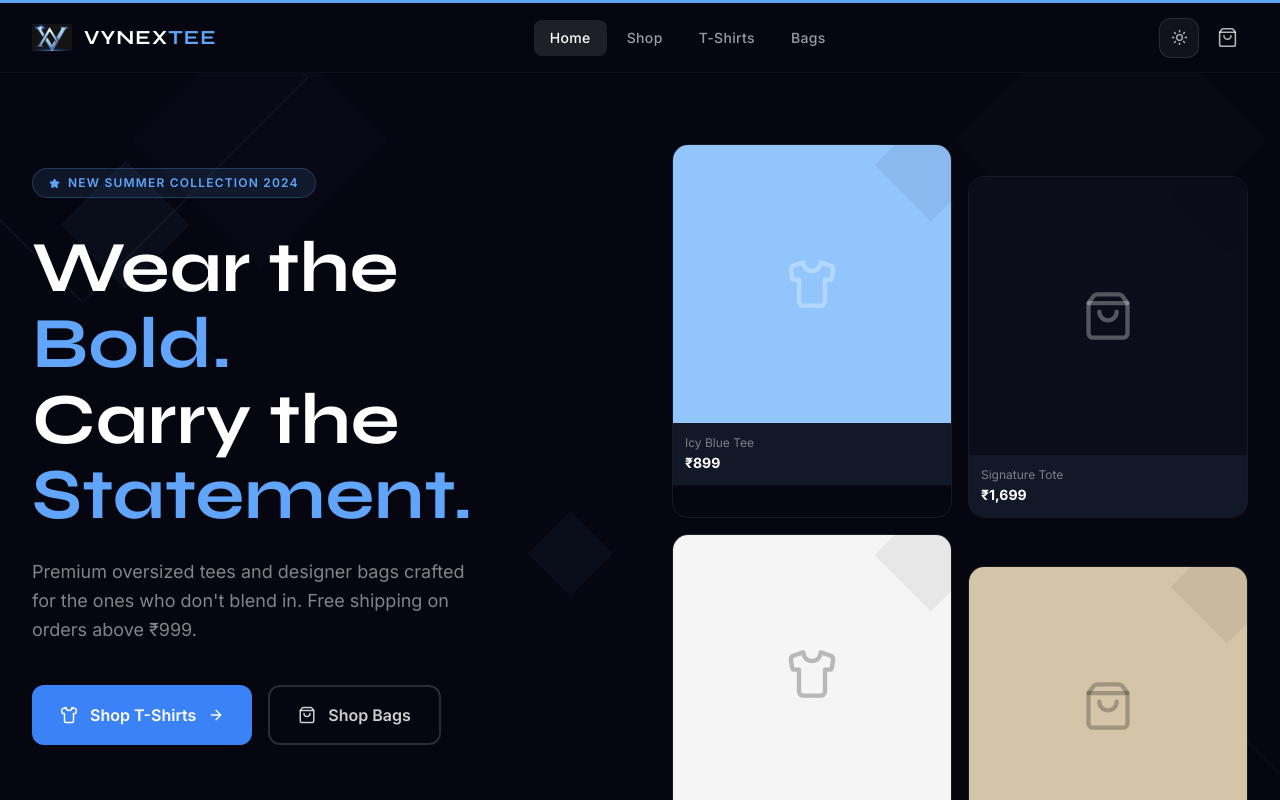
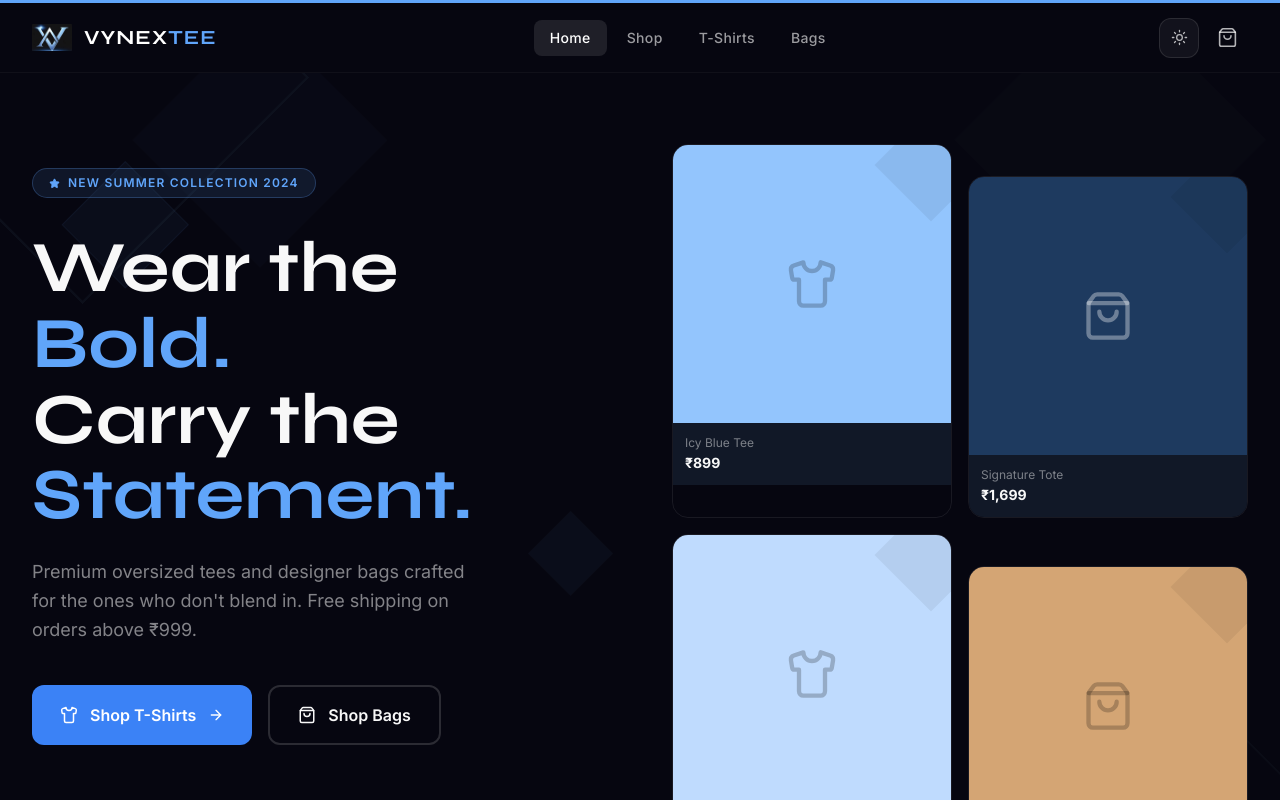
Before and after one commit to Adityagoyal1304/VynexTee, a React (Vite) app in the folder frontend/: page / in a window 1280 px wide. Shown: the top 800 px of the page. Built offline with nearby package versions, Linux system fonts and the light colour scheme.

Commit message:
ui changes

```diff
--- a/frontend/src/index.css
+++ b/frontend/src/index.css
@@ -1,111 +1,2 @@
-:root {
-  --text: #6b6375;
-  --text-h: #08060d;
-  --bg: #fff;
-  --border: #e5e4e7;
-  --code-bg: #f4f3ec;
-  --accent: #aa3bff;
-  --accent-bg: rgba(170, 59, 255, 0.1);
-  --accent-border: rgba(170, 59, 255, 0.5);
-  --social-bg: rgba(244, 243, 236, 0.5);
-  --shadow:
-    rgba(0, 0, 0, 0.1) 0 10px 15px -3px, rgba(0, 0, 0, 0.05) 0 4px 6px -2px;
-
-  --sans: system-ui, 'Segoe UI', Roboto, sans-serif;
-  --heading: system-ui, 'Segoe UI', Roboto, sans-serif;
-  --mono: ui-monospace, Consolas, monospace;
-
-  font: 18px/145% var(--sans);
-  letter-spacing: 0.18px;
-  color-scheme: light dark;
-  color: var(--text);
-  background: var(--bg);
-  font-synthesis: none;
-  text-rendering: optimizeLegibility;
-  -webkit-font-smoothing: antialiased;
-  -moz-osx-font-smoothing: grayscale;
-
-  @media (max-width: 1024px) {
-    font-size: 16px;
-  }
-}
-
-@media (prefers-color-scheme: dark) {
-  :root {
-    --text: #9ca3af;
-    --text-h: #f3f4f6;
-    --bg: #16171d;
-    --border: #2e303a;
-    --code-bg: #1f2028;
-    --accent: #c084fc;
-    --accent-bg: rgba(192, 132, 252, 0.15);
-    --accent-border: rgba(192, 132, 252, 0.5);
-    --social-bg: rgba(47, 48, 58, 0.5);
-    --shadow:
-      rgba(0, 0, 0, 0.4) 0 10px 15px -3px, rgba(0, 0, 0, 0.25) 0 4px 6px -2px;
-  }
-
-  #social .button-icon {
-    filter: invert(1) brightness(2);
-  }
-}
-
-body {
-  margin: 0;
-}
-
-#root {
-  width: 1126px;
-  max-width: 100%;
-  margin: 0 auto;
-  text-align: center;
-  border-inline: 1px solid var(--border);
-  min-height: 100svh;
-  display: flex;
-  flex-direction: column;
-  box-sizing: border-box;
-}
-
-h1,
-h2 {
-  font-family: var(--heading);
-  font-weight: 500;
-  color: var(--text-h);
-}
-
-h1 {
-  font-size: 56px;
-  letter-spacing: -1.68px;
-  margin: 32px 0;
-  @media (max-width: 1024px) {
-    font-size: 36px;
-    margin: 20px 0;
-  }
-}
-h2 {
-  font-size: 24px;
-  line-height: 118%;
-  letter-spacing: -0.24px;
-  margin: 0 0 8px;
-  @media (max-width: 1024px) {
-    font-size: 20px;
-  }
-}
-p {
-  margin: 0;
-}
-
-code,
-.counter {
-  font-family: var(--mono);
-  display: inline-flex;
-  border-radius: 4px;
-  color: var(--text-h);
-}
-
-code {
-  font-size: 15px;
-  line-height: 135%;
-  padding: 4px 8px;
-  background: var(--code-bg);
-}
+/* This file intentionally left minimal.
+   All theme variables and base styles are in src/styles/index.css */
--- a/frontend/src/pages/HomePage.jsx
+++ b/frontend/src/pages/HomePage.jsx
@@ -70,7 +70,7 @@ const HomePage = () => {
       ══════════════════════════════════════════════════════════════ */}
       <section
         className="relative min-h-screen flex items-center overflow-hidden"
-        style={{ backgroundColor: "var(--bg-nav)" }}
+        style={{ backgroundColor: "var(--bg-hero)" }}
         aria-label="Hero"
       >
         {/* ── Diamond decorations ── */}
@@ -91,8 +91,8 @@ const HomePage = () => {
               <div
                 className="inline-flex items-center gap-2 px-4 py-1.5 rounded-full text-xs font-semibold tracking-widest uppercase mb-8"
                 style={{
-                  background: "rgba(96,165,250,0.1)",
-                  border: "1px solid rgba(96,165,250,0.25)",
+                  background: "var(--hero-tag-bg)",
+                  border: "1px solid var(--hero-tag-border)",
                   color: "var(--accent)",
                 }}
               >
@@ -101,8 +101,8 @@ const HomePage = () => {
               </div>
 
               <h1
-                className="text-5xl sm:text-6xl lg:text-7xl font-bold leading-[1.05] text-white mb-6"
-                style={{ fontFamily: "Syne, sans-serif" }}
+                className="text-5xl sm:text-6xl lg:text-7xl font-bold leading-[1.05] mb-6"
+                style={{ fontFamily: "Syne, sans-serif", color: "var(--hero-text)" }}
               >
                 Wear the{" "}
                 <span style={{ color: "var(--accent)" }}>Bold.</span>
@@ -111,7 +111,7 @@ const HomePage = () => {
                 <span style={{ color: "var(--accent)" }}>Statement.</span>
               </h1>
 
-              <p className="text-lg leading-relaxed max-w-md mb-10" style={{ color: "rgba(255,255,255,0.5)" }}>
+              <p className="text-lg leading-relaxed max-w-md mb-10" style={{ color: "var(--hero-text-sub)" }}>
                 Premium oversized tees and designer bags crafted for the ones who don't blend in.
                 Free shipping on orders above ₹999.
               </p>
@@ -129,8 +129,8 @@ const HomePage = () => {
                 </Link>
                 <Link
                   to="/shop?category=bag"
-                  className="inline-flex items-center gap-3 px-7 py-4 rounded-xl font-semibold text-base text-white/80 transition-all duration-200 hover:text-white focus:outline-none"
-                  style={{ border: "2px solid rgba(255,255,255,0.15)" }}
+                  className="inline-flex items-center gap-3 px-7 py-4 rounded-xl font-semibold text-base transition-all duration-200 focus:outline-none"
+                  style={{ border: "2px solid var(--hero-outline-btn)", color: "var(--hero-text)" }}
                   aria-label="Shop Bags"
                 >
                   <ShoppingBag size={18} />
@@ -139,15 +139,15 @@ const HomePage = () => {
               </div>
 
               {/* Stats */}
-              <div className="mt-14 flex gap-10 pt-8" style={{ borderTop: "1px solid rgba(255,255,255,0.07)" }}>
+              <div className="mt-14 flex gap-10 pt-8" style={{ borderTop: "1px solid var(--hero-divider)" }}>
                 {[
                   { val: "10K+", label: "Happy Customers" },
                   { val: "50+",  label: "Unique Designs" },
                   { val: "4.9★", label: "Avg Rating" },
                 ].map(({ val, label }) => (
                   <div key={label}>
-                    <p className="text-2xl font-bold text-white" style={{ fontFamily: "Syne, sans-serif" }}>{val}</p>
-                    <p className="text-xs mt-0.5" style={{ color: "rgba(255,255,255,0.35)" }}>{label}</p>
+                    <p className="text-2xl font-bold" style={{ fontFamily: "Syne, sans-serif", color: "var(--hero-text)" }}>{val}</p>
+                    <p className="text-xs mt-0.5" style={{ color: "var(--hero-text-stat)" }}>{label}</p>
                   </div>
                 ))}
               </div>
@@ -156,17 +156,17 @@ const HomePage = () => {
             {/* Right — product showcase blocks (no gradients, flat colored) */}
             <div className="hidden lg:grid grid-cols-2 gap-4 relative">
               {[
-                { bg: "#93C5FD", label: "Icy Blue Tee",        price: "₹899",   Icon: Shirt },
-                { bg: "#0D0D1A", label: "Signature Tote",       price: "₹1,699", Icon: ShoppingBag },
-                { bg: "#F5F5F5", label: "Classic White Tee",    price: "₹699",   Icon: Shirt },
-                { bg: "#D4C5A9", label: "Urban Canvas Tote",    price: "₹1,199", Icon: ShoppingBag },
-              ].map(({ bg, label, price, Icon }, i) => (
+                { bg: "#93C5FD", label: "Icy Blue Tee",        price: "₹899",   Icon: Shirt,        dark: false },
+                { bg: "#1e3a5f", label: "Signature Tote",       price: "₹1,699", Icon: ShoppingBag,  dark: true  },
+                { bg: "#bfdbfe", label: "Classic White Tee",    price: "₹699",   Icon: Shirt,        dark: false },
+                { bg: "#d4a574", label: "Urban Canvas Tote",    price: "₹1,199", Icon: ShoppingBag,  dark: false },
+              ].map(({ bg, label, price, Icon, dark }, i) => (
                 <div
                   key={label}
                   className="rounded-2xl overflow-hidden"
                   style={{
                     marginTop: i % 2 !== 0 ? "2rem" : "0",
-                    border: "1px solid rgba(255,255,255,0.08)",
+                    border: "1px solid var(--hero-overlay-border)",
                     transform: "translateZ(0)",
                   }}
                 >
@@ -186,12 +186,12 @@ const HomePage = () => {
                     />
                     <Icon
                       size={52}
-                      style={{ color: bg === "#F5F5F5" || bg === "#D4C5A9" ? "rgba(0,0,0,0.25)" : "rgba(255,255,255,0.3)" }}
+                      style={{ color: dark ? "rgba(255,255,255,0.35)" : "rgba(0,0,0,0.22)" }}
                     />
                   </div>
-                  <div className="p-3" style={{ backgroundColor: "#111827" }}>
-                    <p className="text-xs" style={{ color: "rgba(255,255,255,0.45)" }}>{label}</p>
-                    <p className="text-sm font-bold text-white mt-0.5">{price}</p>
+                  <div className="p-3" style={{ backgroundColor: "var(--hero-card-info-bg)" }}>
+                    <p className="text-xs" style={{ color: "var(--hero-card-label)" }}>{label}</p>
+                    <p className="text-sm font-bold mt-0.5" style={{ color: "var(--hero-card-text)" }}>{price}</p>
                   </div>
                 </div>
               ))}
@@ -317,7 +317,7 @@ const HomePage = () => {
           <Link
             to="/shop?category=tshirt"
             className="group relative overflow-hidden flex flex-col justify-end p-12 min-h-[320px] transition-all duration-300"
-            style={{ backgroundColor: "var(--bg-nav)" }}
+            style={{ backgroundColor: "var(--bg-dark-block)" }}
             aria-label="Shop T-Shirts"
           >
             {/* Diamond decorations inside block */}
@@ -334,12 +334,12 @@ const HomePage = () => {
             <div className="relative z-10">
               <Shirt size={40} className="mb-5 transition-transform duration-300 group-hover:-translate-y-1" style={{ color: "var(--accent)" }} />
               <h3
-                className="text-4xl font-bold text-white mb-2"
-                style={{ fontFamily: "Syne, sans-serif" }}
+                className="text-4xl font-bold mb-2"
+                style={{ fontFamily: "Syne, sans-serif", color: "var(--hero-text)" }}
               >
                 T-Shirts
               </h3>
-              <p className="text-sm mb-5" style={{ color: "rgba(255,255,255,0.45)" }}>
+              <p className="text-sm mb-5" style={{ color: "var(--dark-block-text)" }}>
                 7 styles from ₹649 — Oversized, polo &amp; vintage cuts
               </p>
               <span
@@ -394,7 +394,7 @@ const HomePage = () => {
       ══════════════════════════════════════════════════════════════ */}
       <section
         className="relative py-20 overflow-hidden"
-        style={{ backgroundColor: "var(--bg-nav)" }}
+        style={{ backgroundColor: "var(--bg-dark-block)" }}
         aria-label="Newsletter signup"
       >
         {/* Diamond field */}
@@ -406,17 +406,17 @@ const HomePage = () => {
         <div className="relative z-10 mx-auto max-w-xl px-4 sm:px-6 text-center">
           <div
             className="h-12 w-12 rounded-xl flex items-center justify-center mx-auto mb-6"
-            style={{ background: "rgba(96,165,250,0.1)", border: "1px solid rgba(96,165,250,0.2)" }}
+            style={{ background: "var(--newsletter-icon-bg)", border: "1px solid var(--newsletter-icon-border)" }}
           >
             <Zap size={22} style={{ color: "var(--accent)" }} />
           </div>
           <h2
-            className="text-3xl sm:text-4xl font-bold text-white mb-3"
-            style={{ fontFamily: "Syne, sans-serif" }}
+            className="text-3xl sm:text-4xl font-bold mb-3"
+            style={{ fontFamily: "Syne, sans-serif", color: "var(--hero-text)" }}
           >
             Stay in the Loop
           </h2>
-          <p className="mb-8" style={{ color: "rgba(255,255,255,0.45)" }}>
+          <p className="mb-8" style={{ color: "var(--dark-block-text)" }}>
             Early access to drops, exclusive discounts, and style drops. No spam.
           </p>
 
@@ -431,9 +431,9 @@ const HomePage = () => {
                     errors.email ? "border-red-400" : ""
                   }`}
                   style={{
-                    background: "rgba(255,255,255,0.05)",
-                    border: errors.email ? "1px solid #f87171" : "1px solid rgba(255,255,255,0.1)",
-                    color: "#f8f8f8",
+                    background: "var(--newsletter-input-bg)",
+                    border: errors.email ? "1px solid #f87171" : "1px solid var(--newsletter-input-border)",
+                    color: "var(--newsletter-input-color)",
                   }}
                   {...register("email")}
                 />
@@ -455,7 +455,7 @@ const HomePage = () => {
             </div>
           </form>
 
-          <p className="mt-4 text-xs" style={{ color: "rgba(255,255,255,0.2)" }}>
+          <p className="mt-4 text-xs" style={{ color: "var(--newsletter-fine)" }}>
             10,000+ subscribers · Unsubscribe anytime
           </p>
         </div>
--- a/frontend/src/styles/index.css
+++ b/frontend/src/styles/index.css
@@ -29,30 +29,80 @@
   --diamond-fill:  #111827;
   --diamond-border:#1e293b;
   --diamond-accent:rgba(96,165,250,0.08);
+
+  /* hero / dark-section surfaces */
+  --bg-hero:            #060610;
+  --hero-text:          #f8f8f8;
+  --hero-text-sub:      rgba(255,255,255,0.50);
+  --hero-text-stat:     rgba(255,255,255,0.35);
+  --hero-divider:       rgba(255,255,255,0.07);
+  --hero-outline-btn:   rgba(255,255,255,0.15);
+  --hero-tag-bg:        rgba(96,165,250,0.10);
+  --hero-tag-border:    rgba(96,165,250,0.25);
+  --hero-card-label:    rgba(255,255,255,0.45);
+  --hero-card-info-bg:  #111827;
+  --hero-card-text:     #f8f8f8;
+  --hero-overlay-border:rgba(255,255,255,0.08);
+
+  /* dark banner (newsletter / t-shirt block) */
+  --bg-dark-block:      #060610;
+  --dark-block-text:    rgba(255,255,255,0.45);
+  --dark-block-overlay: rgba(255,255,255,0.10);
+  --newsletter-input-bg:rgba(255,255,255,0.05);
+  --newsletter-input-border:rgba(255,255,255,0.10);
+  --newsletter-input-color:#f8f8f8;
+  --newsletter-fine:    rgba(255,255,255,0.20);
+  --newsletter-icon-bg: rgba(96,165,250,0.10);
+  --newsletter-icon-border:rgba(96,165,250,0.20);
 }
 
 /* ── LIGHT MODE ───────────────────────────────────────────── */
 [data-theme="light"] {
-  --bg-page:       #f4f4f8;
+  --bg-page:       #f0f4ff;
   --bg-section:    #ffffff;
-  --bg-section-alt:#eef0f7;
+  --bg-section-alt:#e8eef8;
   --bg-card:       #ffffff;
   --bg-nav:        #0d0d1a;       /* navbar stays dark always */
 
-  --border:        #e2e8f0;
-  --border-light:  rgba(0,0,0,0.06);
+  --border:        #c7d2fe;
+  --border-light:  rgba(37,99,235,0.10);
 
   --text-primary:  #0d0d1a;
-  --text-secondary:#475569;
-  --text-muted:    #94a3b8;
+  --text-secondary:#334155;
+  --text-muted:    #64748b;
 
   --accent:        #2563eb;
   --accent-deep:   #1d4ed8;
-  --accent-glow:   rgba(37,99,235,0.08);
+  --accent-glow:   rgba(37,99,235,0.10);
 
-  --diamond-fill:  #e8eaf6;
-  --diamond-border:#c7d2fe;
-  --diamond-accent:rgba(37,99,235,0.06);
+  --diamond-fill:  #c7d2fe;
+  --diamond-border:#818cf8;
+  --diamond-accent:rgba(37,99,235,0.08);
+
+  /* hero / dark-section surfaces — light mode uses a vibrant indigo-blue */
+  --bg-hero:            #dbeafe;
+  --hero-text:          #0d0d1a;
+  --hero-text-sub:      rgba(13,13,26,0.55);
+  --hero-text-stat:     rgba(13,13,26,0.40);
+  --hero-divider:       rgba(13,13,26,0.10);
+  --hero-outline-btn:   rgba(37,99,235,0.30);
+  --hero-tag-bg:        rgba(37,99,235,0.10);
+  --hero-tag-border:    rgba(37,99,235,0.30);
+  --hero-card-label:    rgba(13,13,26,0.50);
+  --hero-card-info-bg:  #eff6ff;
+  --hero-card-text:     #0d0d1a;
+  --hero-overlay-border:rgba(37,99,235,0.15);
+
+  /* category / newsletter sections */
+  --bg-dark-block:      #eff6ff;
+  --dark-block-text:    rgba(13,13,26,0.55);
+  --dark-block-overlay: rgba(37,99,235,0.08);
+  --newsletter-input-bg:rgba(37,99,235,0.05);
+  --newsletter-input-border:rgba(37,99,235,0.20);
+  --newsletter-input-color:#0d0d1a;
+  --newsletter-fine:    rgba(13,13,26,0.30);
+  --newsletter-icon-bg: rgba(37,99,235,0.10);
+  --newsletter-icon-border:rgba(37,99,235,0.25);
 }
 
 /* ═══════════════════════════════════════════════════════════
```
